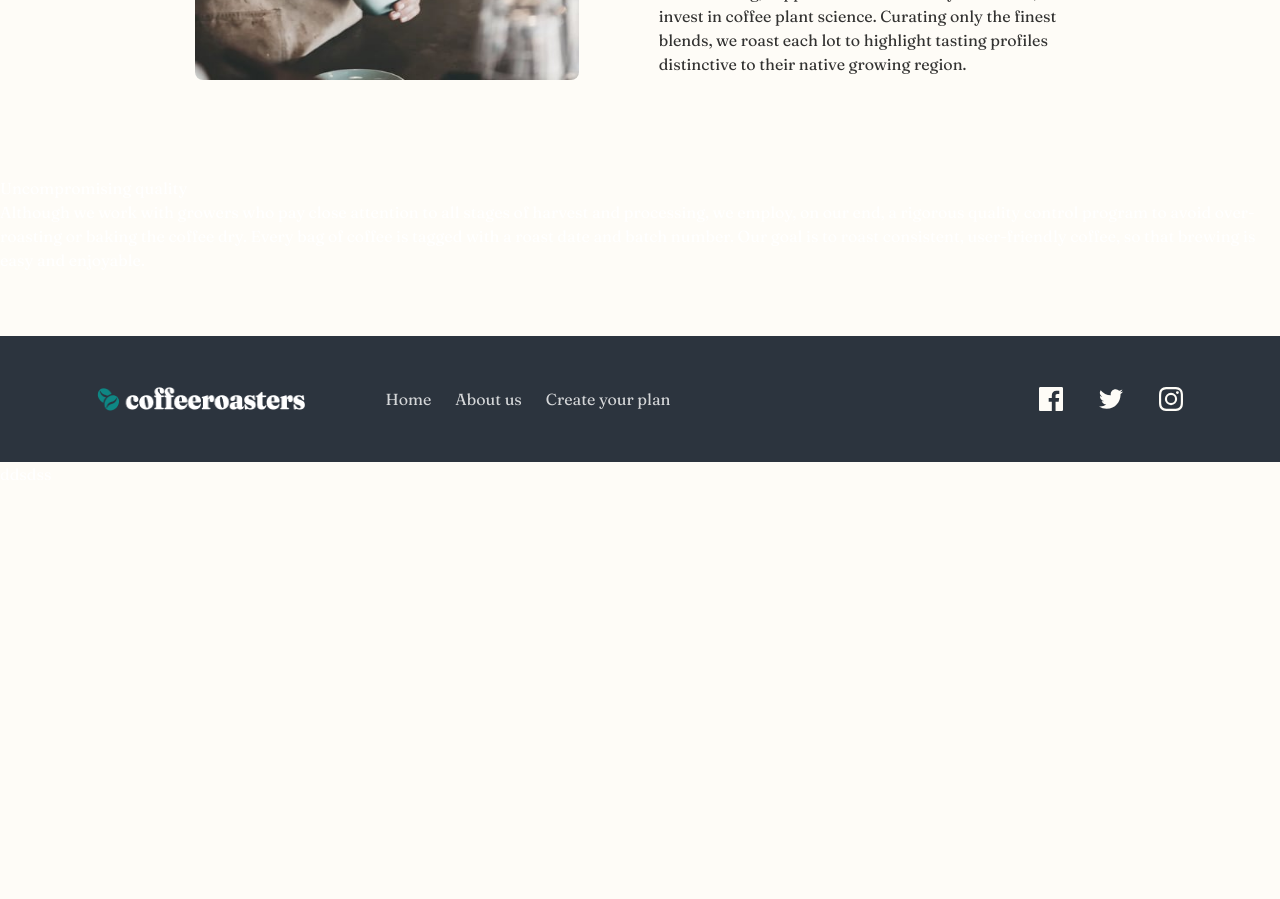
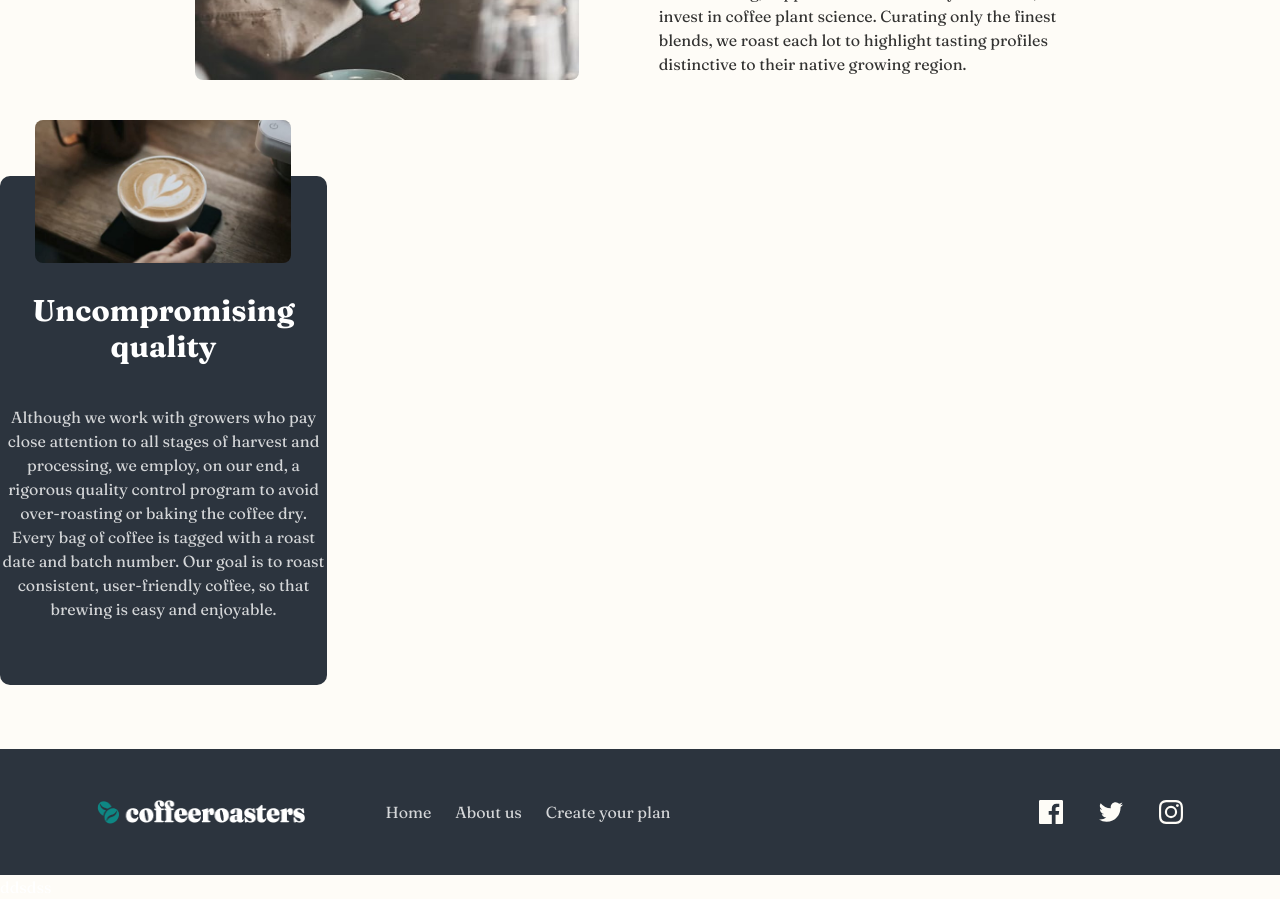
Before and after one commit to brahimisgreat/Coffeeroasters-subscription-site, a React (Vite) app: page /about in a window 1280 px wide. Shown: the part 920-1819 px from the top of the page. Before the commit the page ends 1406 px from the top, so only its background shows below. Built offline with nearby package versions, Linux system fonts and the light colour scheme.

Commit message:
well done

```diff
--- a/src/Components/Pages/About/Quality.css
+++ b/src/Components/Pages/About/Quality.css
@@ -0,0 +1,6 @@
+.quality {
+  width: 327px;
+  height: 509px;
+  border-radius: 10px;
+background: #2C343E;
+}
--- a/src/Components/Pages/About/Quality.tsx
+++ b/src/Components/Pages/About/Quality.tsx
@@ -1,11 +1,13 @@
 import React from "react";
+import hero from '../../../assets/about/mobile/image-quality.jpg'
+import './Quality.css'
 
 export const Quality = () => {
   return (
-    <section>
-      <div>
-        <h3>Uncompromising quality</h3>
-        <p>
+    <section className="quality relative flex flex-col justify-end gap-2">
+      <div className="relative bottom-16">
+        <h3 className="text-3xl text-center font-bold mb-10 ">Uncompromising quality</h3>
+        <p className="text-center opacity-80">
           Although we work with growers who pay close attention to all stages of
           harvest and processing, we employ, on our end, a rigorous quality
           control program to avoid over-roasting or baking the coffee dry. Every
@@ -14,6 +16,10 @@ export const Quality = () => {
           and enjoyable.
         </p>
       </div>
+
+      <div className="absolute -top-14 right-9">
+        <img src={hero} className="w-64 rounded-lg" />
+      </div>
     </section>
   );
 };
```
